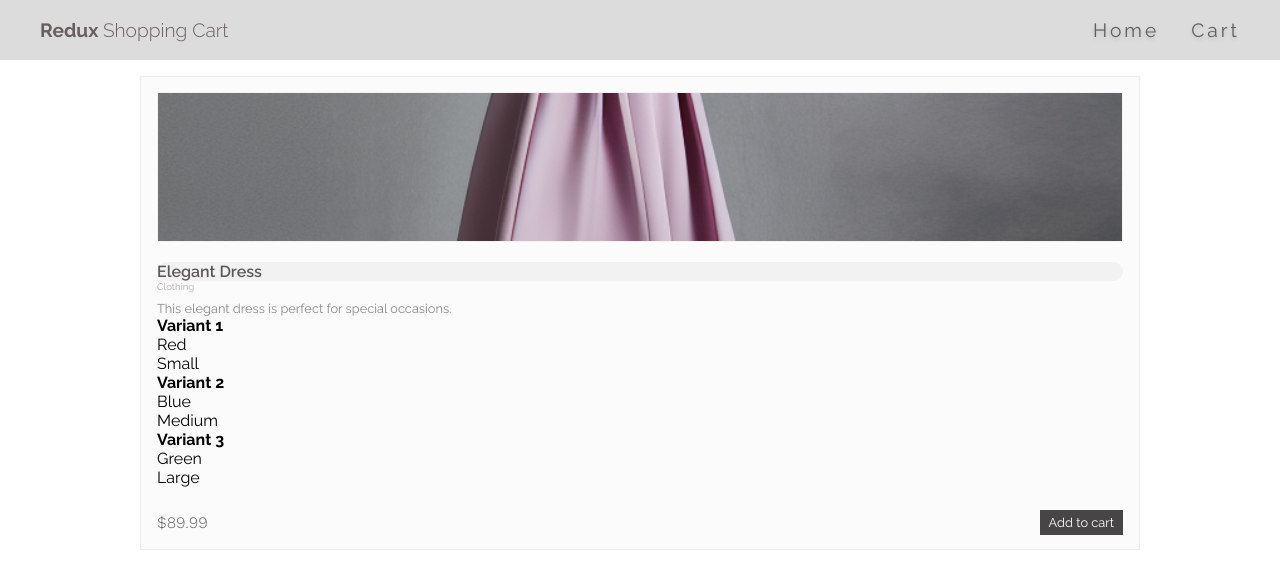
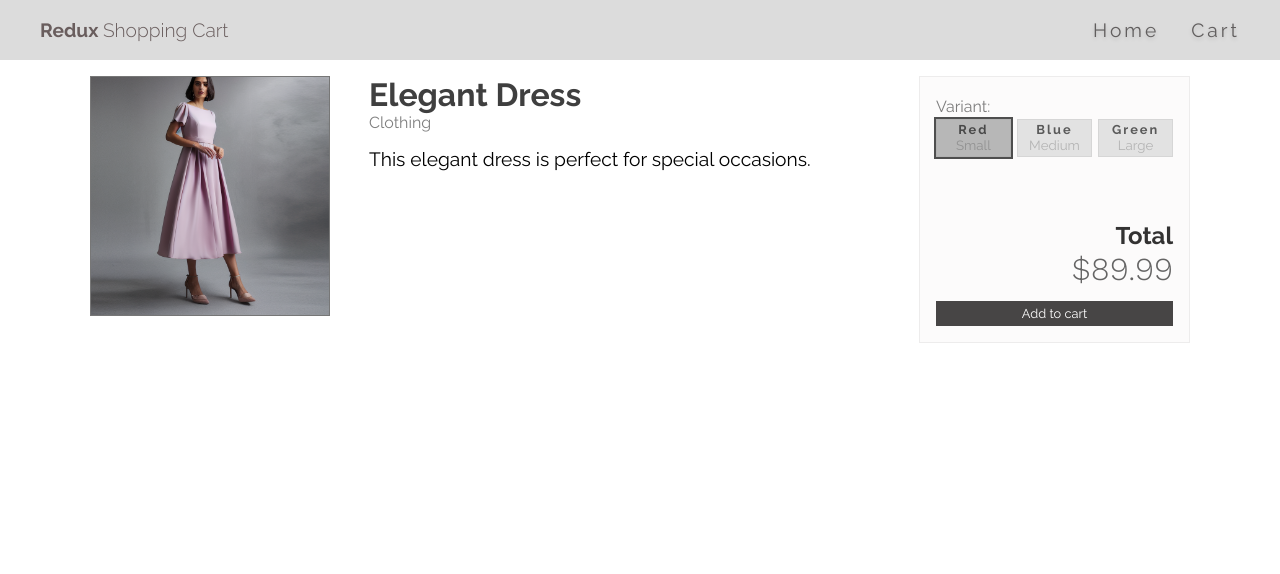
Before and after one commit to Shubamium/Redux-ShoppingCart, a React (Vite) app: page /product/1 in a window 1280 px wide. Shown: the top 574 px of the page. Built offline with nearby package versions, Linux system fonts and the light colour scheme.

Commit message:
Add layout styling to the product detail page

```diff
--- a/src/page/DetailedProduct.jsx
+++ b/src/page/DetailedProduct.jsx
@@ -4,7 +4,7 @@ import { useParams } from "react-router-dom";
 import { cartActions } from "../redux/features/cart/cartSlice";
 
 function DetailedProduct(){
-    const [variant,setVariant] = useState(1);
+    const [variant,setVariant] = useState(0);
     const [qty,setQty] = useState(1);
 
     const dispatch = useDispatch();
@@ -15,7 +15,7 @@ function DetailedProduct(){
     function handleAdd(){
         try{
             const quantity = parseInt(qty);
-            const cartItem = {id:product.id,qty:quantity,variant:Math.floor(Math.random()*3)}
+            const cartItem = {id:product.id,qty:quantity,variant:variant}
             dispatch(cartActions.add(cartItem));
         }catch(err){
             alert('Please enter a number for the quantity' + err);
@@ -23,7 +23,8 @@ function DetailedProduct(){
     }
 
     return (
-        <div className="product">
+        <div className="product-page">
+            <section className="product-detail">
                 <div>
                     <img className="prod-img" src={product.imageSrc || 'https://lzd-img-global.slatic.net/g/p/a1fa48a04c8c30705c9c2ea1bbf6d3d0.jpg_720x720q80.jpg_.webp'} alt="" />
                 </div>
@@ -31,24 +32,29 @@ function DetailedProduct(){
                     <h2 className="name">{product.name}</h2>
                     <p className="category">{product.category}</p>
                     <p className="desc">{product.description}</p>
+                </div>
+                <form className="prod-action" onSubmit={(e)=>{e.preventDefault()}}>
+                    <div className="floating">
+                        <div className="variant-field">
+                            <p>Variant:</p>
                             <div className="variants">
-                    {product.variants.map((variant,index)=>{
-                        return <div key={index}>
-                            <h4>Variant {index + 1}</h4>
-                            <p>{variant.color}</p>
-                            <p>{variant.size}</p>
-                        </div>
+                                    {product.variants.map((variantData,index)=>{
+                                        return <button className={`variant ${index == variant && 'selected'}`} onClick={()=>setVariant(index)} key={index}>
+                                            <p className="type">{variantData.color}</p>
+                                            <p className="size">{variantData.size}</p>
+                                        </button>
                                     })}
                             </div>
+                        </div>
 
+                        <div className="pricing-field">
+                            <h2 className="heading">Total</h2>
+                            <p className="price">${product.price}</p>
+                            <button className="btn cart-btn" onClick={handleAdd}>Add to cart</button>
                         </div>
-            <form className="prod-footer" onSubmit={(e)=>{e.preventDefault()}}>
-                    <p className="price">${product.price}</p>
-                    {/* <label htmlFor="qty">Qty:</label> */}
-                    {/* <input type="number" onChange={(e)=>setQty(e.target.value)} value={qty} min={1} max={99} name="qty" /> */}
-                    <button className="btn cart-btn" onClick={handleAdd}>Add to cart</button>
+                    </div>
                 </form>
-            {/* <p>{product.variants[0].size}</p> */}
+            </section>
         </div>
     )
 }
--- a/src/style/index.scss
+++ b/src/style/index.scss
@@ -41,7 +41,7 @@ body {
 }
 
 main{
-    max-width: 1000px;
+    max-width: 1100px;
     margin: 1em auto;
     min-height: 2000px;
 }
@@ -347,3 +347,100 @@ header{
         }
     }
 }
+
+
+.product-page{
+    .product-detail{
+        display: grid;
+        grid-template-columns: 1fr 2fr 1fr;
+        gap: .5em;
+    }
+    .prod-img{
+        max-width: 100%;max-height: 100%;
+        border: 1px solid rgb(119, 119, 119);
+        height: 240px;
+        aspect-ratio: 1/1;
+        object-fit: cover;
+    }
+
+
+    .prod-data{
+        .name{
+            font-size: 2rem;
+            opacity: .75;
+        }
+        .category{
+            opacity: .5;
+            margin-bottom: 1em;
+        }
+        .desc{
+            font-size: 1.2rem;
+        }
+    }
+
+    .prod-action{
+        height: 100%;
+        .floating{
+            @include panel();
+            position: sticky;
+            top: 3%;
+            padding: 1em;
+
+        }
+
+        .variant-field{
+            & > p{
+                margin: .2em 0;
+                opacity: .5;
+            }
+
+            .variants{
+                display: flex;
+                width: 100%;
+                justify-content: space-around;
+                // justify-tracks: center;
+                gap: .4em;
+
+                .variant{
+                    @include panel();
+                    background-color:rgb(226, 226, 226);
+                    padding: .2em;
+                    transition: all 250ms ease;
+                    width: 100%;
+                    .type{
+                        font-weight: bold;
+                        opacity:.6;
+                        letter-spacing: 2px;
+                        font-size: .8rem;
+                    }
+                    .size{
+                        opacity: .2;
+                    }
+
+                    &.selected{
+                        background-color:rgb(183, 183, 183);
+                        outline: 2px solid rgb(78, 78, 78);
+                    }
+
+                    &:hover{
+                        cursor: pointer;
+                    }
+                }
+            }
+        }
+
+        .pricing-field{
+            display: flex;
+            flex-direction: column;
+            text-align: right;
+            margin-top: 4em;
+            .heading{
+                opacity: .8;
+            }
+            .price{
+                font-size: 2rem;
+                margin-bottom: .4em;
+            }
+        }
+    }
+}
```
Lines whose indentation alone changed are shown as unchanged.
